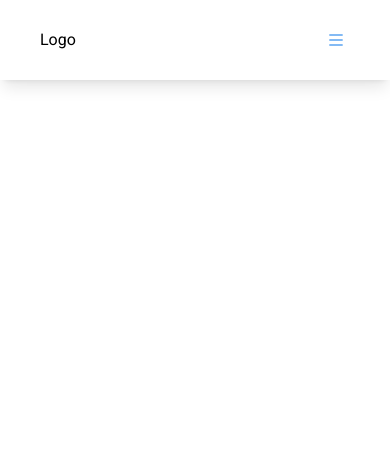
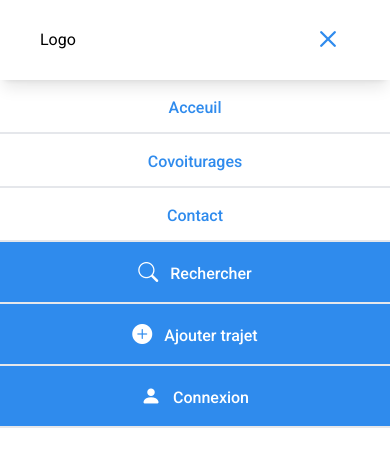
Before and after one commit to julesfremiot/ecoride-v1, a React (Vite) app in the folder ecoride-v1/: page / in a window 390 px wide. Shown: the top 466 px of the page. Built offline with nearby package versions, Linux system fonts and the light colour scheme.

Commit message:
Open/Close Menu

```diff
--- a/ecoride-v1/package.json
+++ b/ecoride-v1/package.json
@@ -10,6 +10,7 @@
     "preview": "vite preview"
   },
   "dependencies": {
+    "@flaticon/flaticon-uicons": "^3.3.1",
     "@tailwindcss/vite": "^4.1.5",
     "bootstrap-icons": "^1.11.3",
     "react": "^19.0.0",
--- a/ecoride-v1/src/components/NavBar.jsx
+++ b/ecoride-v1/src/components/NavBar.jsx
@@ -2,15 +2,17 @@ import { useState } from "react"
 
 export default function NavBar(){
 
-    const [mobileMenu, openMenu] = useState(true);
+    const [mobileMenu, openMenu] = useState(false);
 
     return (
+        <>
         <nav className="h-20 w-screen fixed top-0 shadow-lg flex items-center justify-between lg:px-20 md:px-5">
             <div className="flex px-10 w-screen items-center justify-between md:hidden">
                 <div>
                 <span>Logo</span>
                 </div>
-                <i onClick={() => {openMenu(prevState => !prevState)}} className={mobileMenu ? "bi bi-list text-skyBlue font-bold text-xl rounded px-1 block" : "bi bi-x text-skyBlue font-bold text-xl rounded px-1 block"}></i>
+                <i onClick={() => {openMenu(prevState => !prevState)}} className={mobileMenu ? "bi bi-list  text-skyBlue font-bold text-3xl rounded px-1 block" : "bi bi-x text-skyBlue font-bold text-4xl rounded px-1 block"}></i>
+
             </div>
             <div className="menu-wrapper hidden md:block">
                 <div className="logo inline lg:mr-20 md:mr-5">Logo</div>
@@ -34,5 +36,29 @@ export default function NavBar(){
                 </span>
             </div>
         </nav>
+        <div>
+         {!mobileMenu?
+            <div className="w-screen mt-20 md:hidden">
+                <ul className="w-screen text-center">
+                    <li className="bg-white pt-4 pb-3 font-medium text-skyBlue border-b-2">Acceuil</li>
+                    <li className="bg-white pt-4 pb-3 font-medium text-skyBlue border-b-2">Covoiturages</li>
+                    <li className="bg-white pt-4 pb-3 font-medium text-skyBlue border-b-2">Contact</li>
+                    <li className="bg-skyBlue p-4 font-medium text-white border-b-2 hover:bg-indigo-800">
+                        <i className="bi bi-search text-white text-xl mr-3"></i>
+                        Rechercher
+                    </li>
+                    <li className="bg-skyBlue p-4 font-medium text-white border-b-2 hover:bg-indigo-800">
+                        <i className="bi bi-plus-circle-fill text-white text-xl mr-3"></i>
+                        Ajouter trajet
+                    </li>
+                    <li className="bg-skyBlue p-4 font-medium text-white border-b-2 hover:bg-indigo-800">
+                        <i className="bi bi-person-fill text-white text-xl mr-3"></i>
+                        Connexion
+                    </li>
+                </ul>
+            </div>
+            : <></>}
+        </div>
+    </>
     )
 }
```
Also changed, not shown: 1 other file (tests, documents, lock files or other folders).
